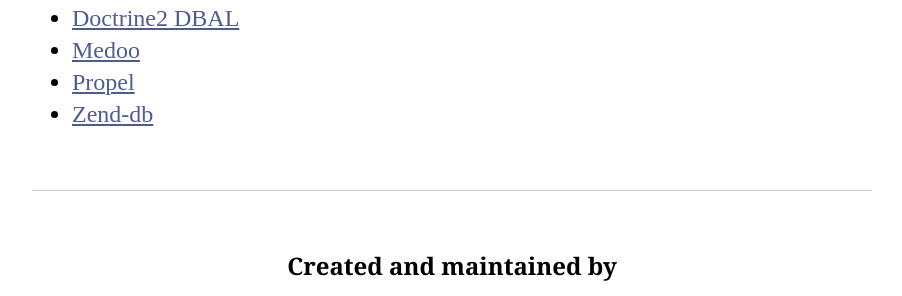
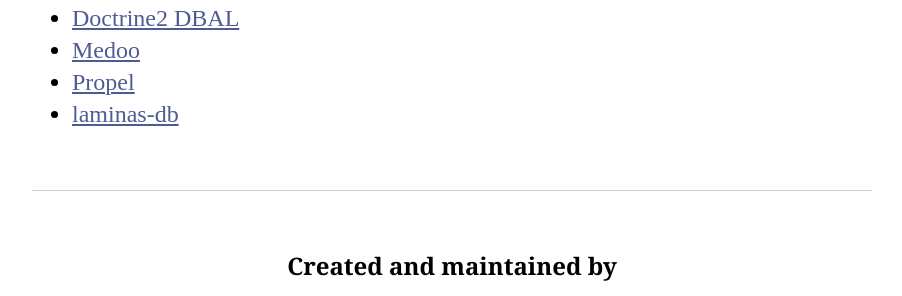
Before and after one commit to codeguy/php-the-right-way, a Jekyll site: the page built from _posts/07-05-01-Abstraction-Layers.md, in a window 1280 px wide. Shown: the part 1689-1985 px from the top of the page, without its empty margins (188-1090 px from the left). Built offline with Jekyll 4.4.1, drawn with Linux system fonts in a browser that asks for light colours; our own code applies the rules of GitHub Pages for plain Markdown files.

Commit message:
Rename zend-* packages to laminas-*
The Laminas project is a continuation of the Zend Framework.

```diff
--- a/_posts/07-05-01-Abstraction-Layers.md
+++ b/_posts/07-05-01-Abstraction-Layers.md
@@ -20,12 +20,12 @@ installed in any application you like:
 * [Doctrine2 DBAL][2]
 * [Medoo][8]
 * [Propel][7]
-* [Zend-db][4]
+* [laminas-db][4]
 
 
 [1]: https://www.php.net/book.pdo
 [2]: https://www.doctrine-project.org/projects/dbal.html
-[4]: https://packages.zendframework.com/docs/latest/manual/en/index.html#zendframework/zend-db
+[4]: https://docs.laminas.dev/laminas-db/
 [5]: https://atlasphp.io
 [6]: https://github.com/auraphp/Aura.Sql
 [7]: https://propelorm.org/
```
Also changed, not shown: _posts/08-05-01-Further-Reading.md (+1 -1 lines).
